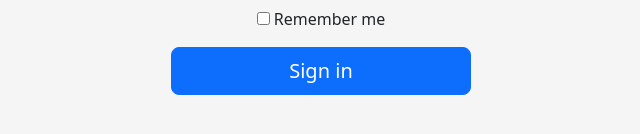
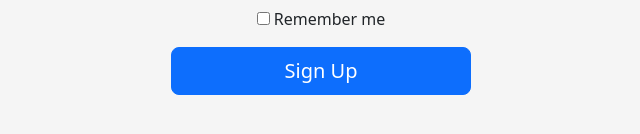
Before and after one commit to harishan-r/Newsletter-Signup, a website: page signup.html in a window 1280 px wide. Shown: the part 522-656 px from the top of the page, 319-959 px from the left. Drawn offline with nearby package versions, Linux system fonts and the light colour scheme.

Commit message:
Updated button to say Sign Up

```diff
--- a/signup.html
+++ b/signup.html
@@ -44,7 +44,7 @@
             <input type="checkbox" value="remember-me"> Remember me
         </label>
         </div>
-        <button class="w-100 btn btn-lg btn-primary" type="submit">Sign in</button>
+        <button class="w-100 btn btn-lg btn-primary" type="submit">Sign Up</button>
     </form>
     </main>
 
```
